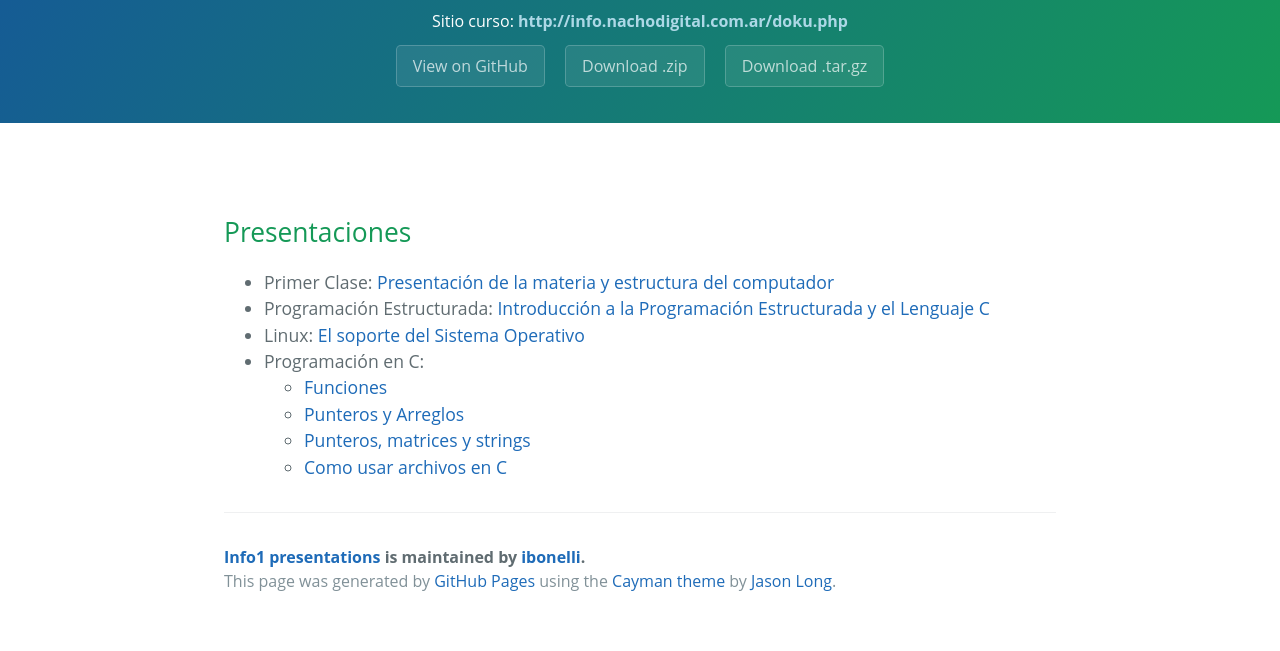
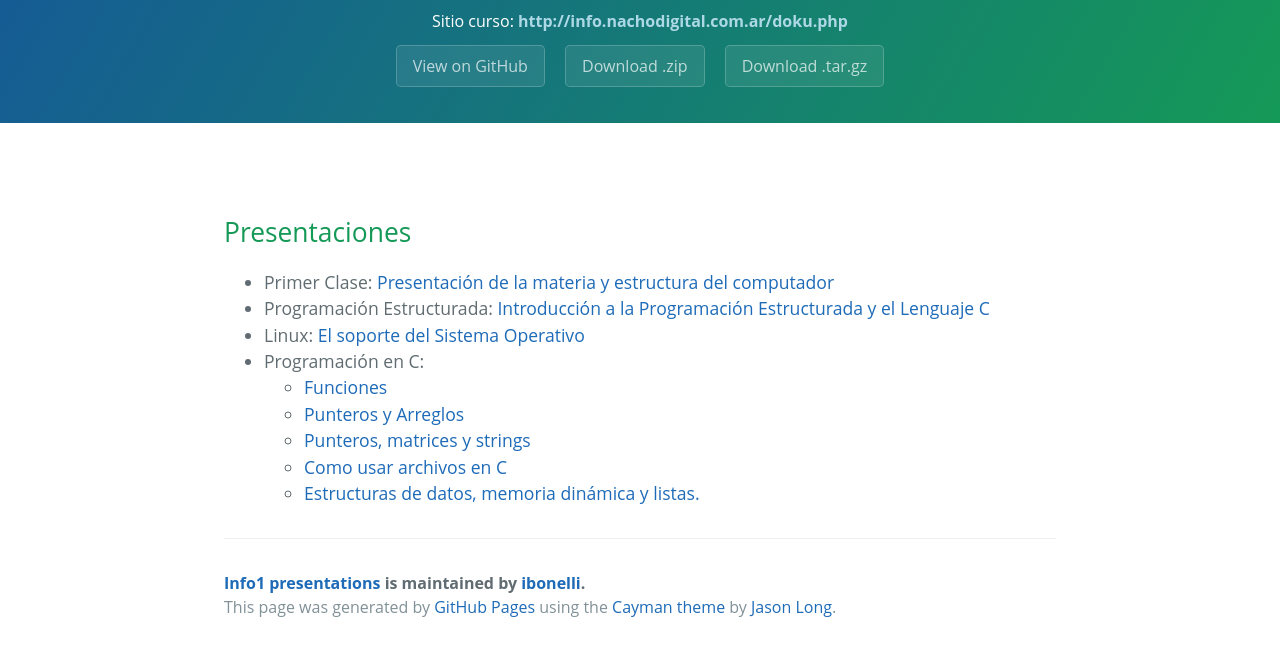
Before and after one commit to ibonelli/info1_presentations, a website: page index.html in a window 1280 px wide. Shown: the part 175-826 px from the top of the page. Before the commit the page ends 800 px from the top, so only its background shows below. Drawn offline with Linux system fonts and the light colour scheme.

Commit message:
Finalizada la clase de estructuras y listas 2015

```diff
--- a/index.html
+++ b/index.html
@@ -31,6 +31,7 @@
 	<li><a href="https://ibonelli.github.io/info1_presentations/Clase05_Punteros_y_Arreglos.html">Punteros y Arreglos</a></li>
 	<li><a href="https://ibonelli.github.io/info1_presentations/Clase06_Punteros_y_Manejo_Strings.html">Punteros, matrices y strings</a></li>
 	<li><a href="https://ibonelli.github.io/info1_presentations/Clase08_Archivos.html">Como usar archivos en C</a></li>
+	<li><a href="https://ibonelli.github.io/info1_presentations/Clase10_Estructuras_MemoriaDinamica.html">Estructuras de datos, memoria dinámica y listas.</a></li>
 	</ul>
 </li>
 </ul>
```
